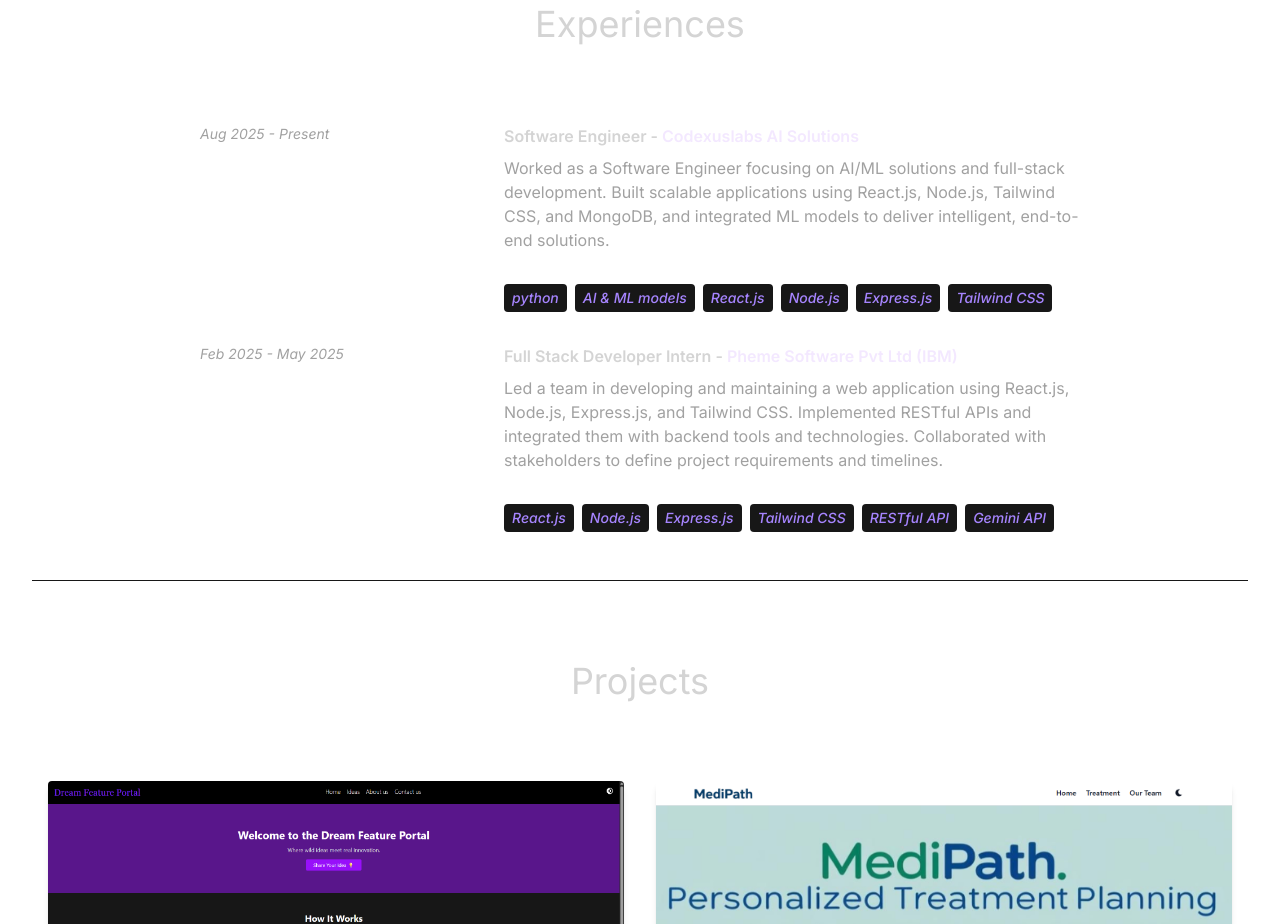
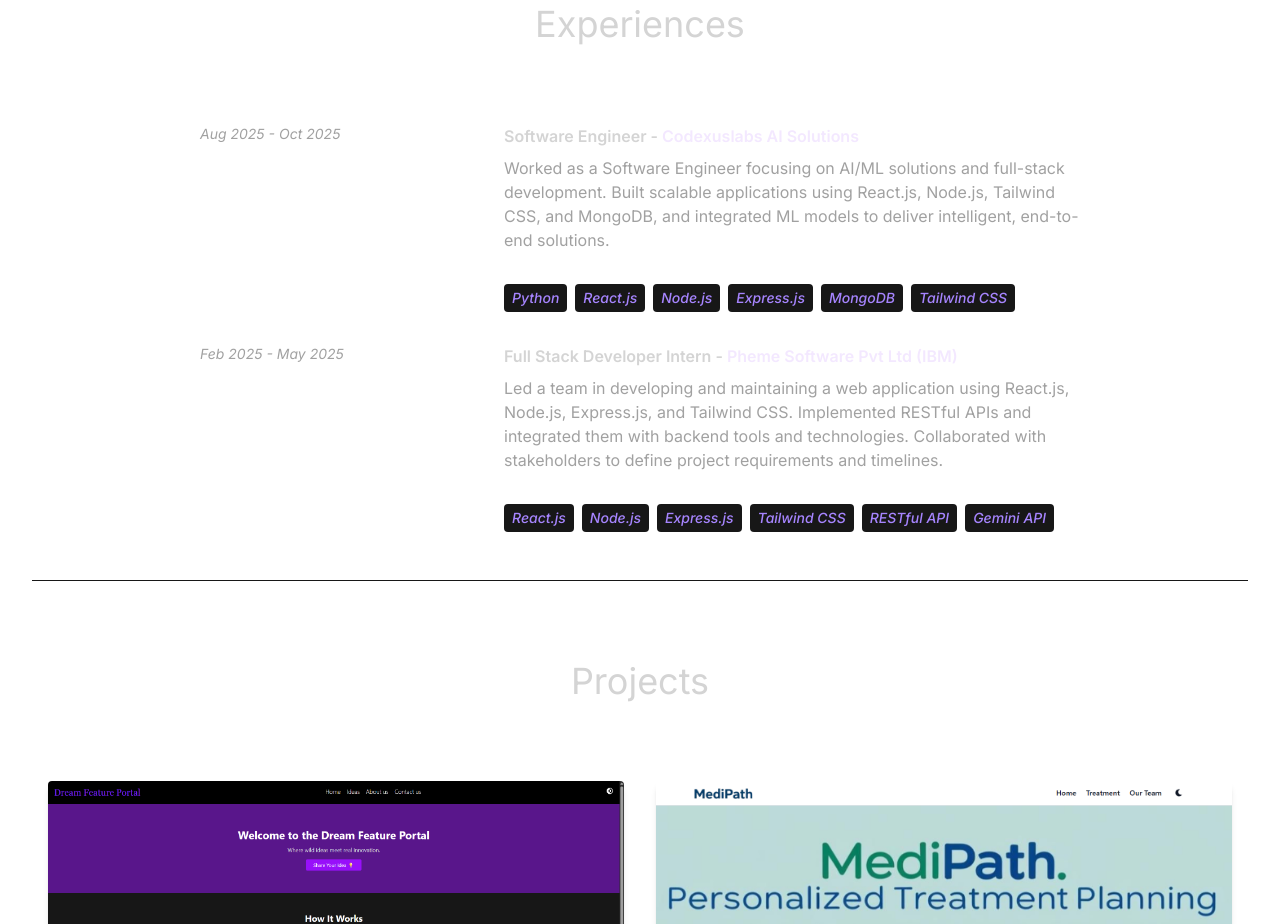
Before and after one commit to sidhant-gairola/portfolio, a React (Vite) app: page / in a window 1280 px wide. Shown: the part 2000-2924 px from the top of the page. Built offline with nearby package versions, Linux system fonts and the light colour scheme.

Commit message:
Updated Codexus Labs Job info

```diff
--- a/src/constants/index.js
+++ b/src/constants/index.js
@@ -18,11 +18,11 @@ export const ABOUT_TEXT = `I am a full-stack developer skilled in Java, Spring B
 
 export const EXPERIENCES = [
   {
-    year: "Aug 2025 - Present",
+    year: "Aug 2025 - Oct 2025",
     role: "Software Engineer",
     company: "Codexuslabs AI Solutions",
     description: "Worked as a Software Engineer focusing on AI/ML solutions and full-stack development. Built scalable applications using React.js, Node.js, Tailwind CSS, and MongoDB, and integrated ML models to deliver intelligent, end-to-end solutions.",
-    technologies: ["python", "AI & ML models", "React.js", "Node.js", "Express.js", "Tailwind CSS"],
+    technologies: ["Python", "React.js", "Node.js", "Express.js", "MongoDB", "Tailwind CSS"],
   },
   {
     year: "Feb 2025 - May 2025",
```
